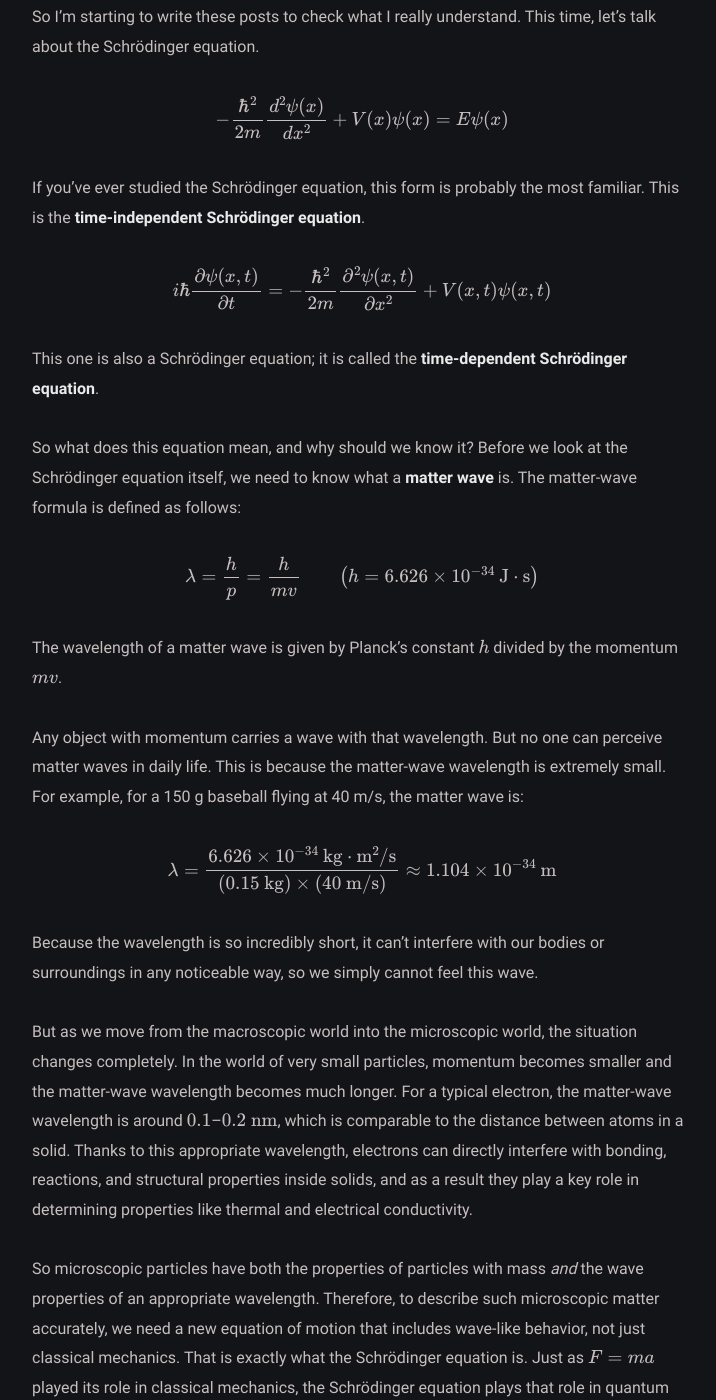
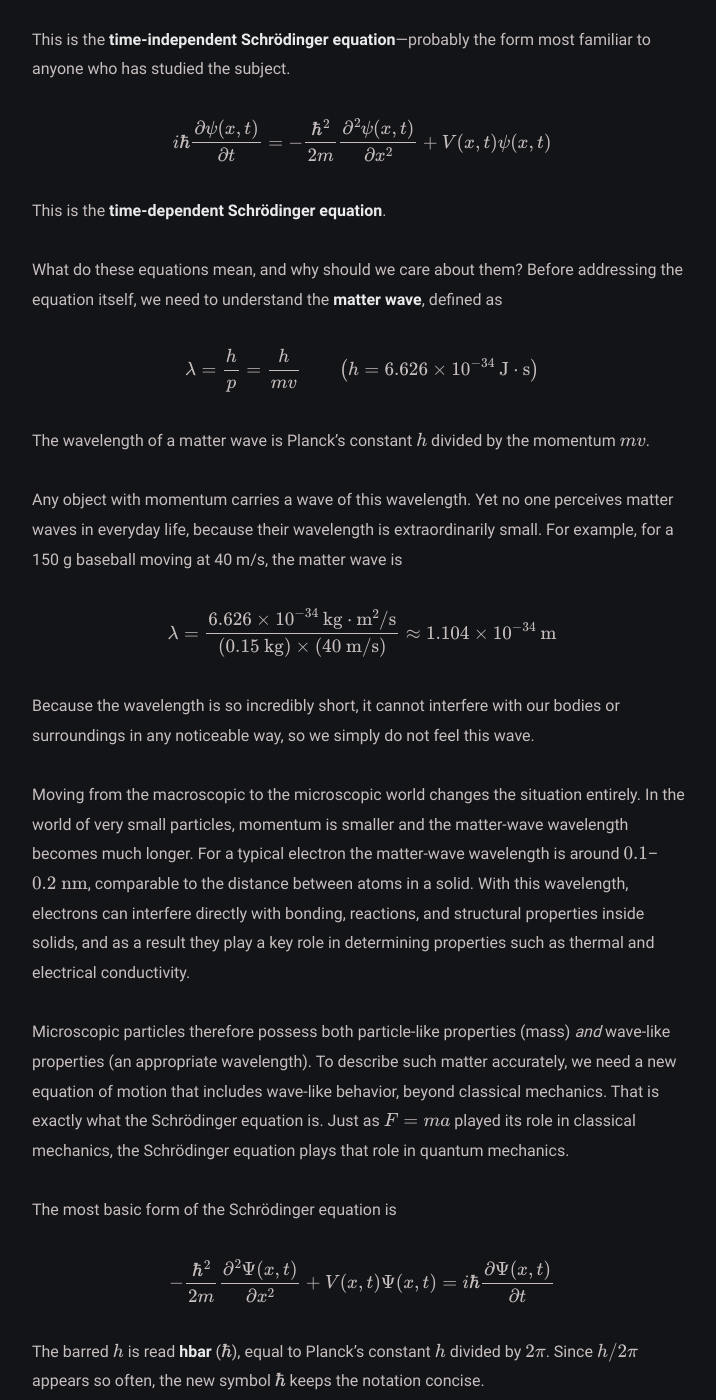
Before and after one commit to Oasisforhaanee/Oasisforhaanee.github.io, a Jekyll site: the page built from _posts/2026-07-12-schrodinger-equation.md, in a window 1280 px wide and 1400 px high, scrolled down 577 px. Shown: the whole window, without its empty margins (278-994 px from the left). Built offline with Jekyll 4.4.1, drawn with Linux system fonts in a browser that asks for light colours; comment, search, counter and statistics services are not loaded; some of the changed text lies outside the part shown.

Commit message:
Rewrite post: 2026-07-12-schrodinger-equation

```diff
--- a/_posts/2026-07-12-schrodinger-equation.md
+++ b/_posts/2026-07-12-schrodinger-equation.md
@@ -8,61 +8,58 @@
 canonicalURL: "https://blog.naver.com/kkul20235/224343743129"
 usemathjax: true
 comments: true
+
 ---
 
-Hi everyone. It's been a while. Surprisingly, I'm already a month past my military discharge. Life after service is honestly amazing — yahoo!
-
-Anyway, I've been consistently self-studying quantum mechanics since getting out, but it's not easy. I'm not always sure whether I actually understand something or just look like I do. So I'm starting to write these posts to check what I really understand. This time, let's talk about the Schrödinger equation.
+The Schrödinger equation is the fundamental equation of quantum mechanics. This post explains what it means, where it comes from, and why it is needed.
 
 $$-\frac{\hbar ^2}{2m}\frac{d^2\psi (x)}{dx^2}+V(x)\psi (x)=E\psi (x)$$
 
-If you've ever studied the Schrödinger equation, this form is probably the most familiar. This is the **time-independent Schrödinger equation**.
+This is the **time-independent Schrödinger equation**—probably the form most familiar to anyone who has studied the subject.
 
 $$i\hbar \frac{\partial \psi (x,t)}{\partial t}=-\frac{\hbar ^2}{2m}\frac{\partial ^2\psi (x,t)}{\partial x^2}+V(x,t)\psi (x,t)$$
 
-This one is also a Schrödinger equation; it is called the **time-dependent Schrödinger equation**.
+This is the **time-dependent Schrödinger equation**.
 
-So what does this equation mean, and why should we know it? Before we look at the Schrödinger equation itself, we need to know what a **matter wave** is. The matter-wave formula is defined as follows:
+What do these equations mean, and why should we care about them? Before addressing the equation itself, we need to understand the **matter wave**, defined as
 
 $$\lambda =\frac{h}{p}=\frac{h}{mv}\qquad \left(h=6.626\times 10^{-34}\ \text{J}\cdot \text{s}\right)$$
 
-The wavelength of a matter wave is given by Planck's constant $h$ divided by the momentum $mv$.
+The wavelength of a matter wave is Planck's constant $h$ divided by the momentum $mv$.
 
-Any object with momentum carries a wave with that wavelength. But no one can perceive matter waves in daily life. This is because the matter-wave wavelength is extremely small. For example, for a 150 g baseball flying at 40 m/s, the matter wave is:
+Any object with momentum carries a wave of this wavelength. Yet no one perceives matter waves in everyday life, because their wavelength is extraordinarily small. For example, for a 150 g baseball moving at 40 m/s, the matter wave is
 
 $$\lambda =\frac{6.626\times 10^{-34}\ \text{kg}\cdot \text{m}^2/\text{s}}{(0.15\ \text{kg})\times (40\ \text{m/s})}\approx 1.104\times 10^{-34}\ \text{m}$$
 
-Because the wavelength is so incredibly short, it can't interfere with our bodies or surroundings in any noticeable way, so we simply cannot feel this wave.
+Because the wavelength is so incredibly short, it cannot interfere with our bodies or surroundings in any noticeable way, so we simply do not feel this wave.
 
-But as we move from the macroscopic world into the microscopic world, the situation changes completely. In the world of very small particles, momentum becomes smaller and the matter-wave wavelength becomes much longer. For a typical electron, the matter-wave wavelength is around $0.1$–$0.2\ \text{nm}$, which is comparable to the distance between atoms in a solid. Thanks to this appropriate wavelength, electrons can directly interfere with bonding, reactions, and structural properties inside solids, and as a result they play a key role in determining properties like thermal and electrical conductivity.
+Moving from the macroscopic to the microscopic world changes the situation entirely. In the world of very small particles, momentum is smaller and the matter-wave wavelength becomes much longer. For a typical electron the matter-wave wavelength is around $0.1$–$0.2\ \text{nm}$, comparable to the distance between atoms in a solid. With this wavelength, electrons can interfere directly with bonding, reactions, and structural properties inside solids, and as a result they play a key role in determining properties such as thermal and electrical conductivity.
 
-So microscopic particles have both the properties of particles with mass *and* the wave properties of an appropriate wavelength. Therefore, to describe such microscopic matter accurately, we need a new equation of motion that includes wave-like behavior, not just classical mechanics. That is exactly what the Schrödinger equation is. Just as $F=ma$ played its role in classical mechanics, the Schrödinger equation plays that role in quantum mechanics.
+Microscopic particles therefore possess both particle-like properties (mass) *and* wave-like properties (an appropriate wavelength). To describe such matter accurately, we need a new equation of motion that includes wave-like behavior, beyond classical mechanics. That is exactly what the Schrödinger equation is. Just as $F=ma$ played its role in classical mechanics, the Schrödinger equation plays that role in quantum mechanics.
 
-The most basic form of the Schrödinger equation is:
+The most basic form of the Schrödinger equation is
 
 $$-\frac{\hbar ^2}{2m}\frac{\partial ^2\Psi (x,t)}{\partial x^2}+V(x,t)\Psi (x,t)=i\hbar \frac{\partial \Psi (x,t)}{\partial t}$$
 
-The $h$ with a bar on top is read **hbar** ($\hbar$), and it equals Planck's constant $h$ divided by $2\pi$. Since $h/2\pi$ appears so often, we introduce the new symbol $\hbar$ to keep things concise.
+The barred $h$ is read **hbar** ($\hbar$), equal to Planck's constant $h$ divided by $2\pi$. Since $h/2\pi$ appears so often, the new symbol $\hbar$ keeps the notation concise.
 
-What this equation means is straightforward. Given a time-dependent wave function $\psi(x,t)$ inside a potential field $V(x,t)$, it tells us how that wave function **propagates** over time.
+What the equation means is straightforward. Given a time-dependent wave function $\psi(x,t)$ inside a potential field $V(x,t)$, it tells us how that wave function **propagates** over time.
 
-If we look at the left-hand side at a specific time $t_1$, the second derivative of the wave function together with $V(x,t_1)\Psi(x,t_1)$ produces a single result. That result connects with the time derivative on the right-hand side, telling us how the wave function evolves as time passes.
-
-The motion of the wave in this video is also obtained by solving the Schrödinger equation at each time step and plotting the wave's position.
+At a specific time $t_1$, the second derivative of the wave function together with $V(x,t_1)\Psi(x,t_1)$ produces a single value. That value is linked to the time derivative on the right-hand side, determining how the wave function evolves as time passes.
 
 ![Wave packet in a well potential](/assets/img/schrodinger_well_wave.gif)
 
-So what about the time-*independent* Schrödinger equation? If the potential $V(x,t)$ does *not* change with time — that is, if it only depends on position, $V(x)$ — then we may assume the wave function $\Psi(x,t)$ takes the separated form:
+What about the time-*independent* Schrödinger equation? If the potential $V(x,t)$ does *not* change with time—that is, if it depends only on position, $V(x)$—then we may assume the wave function $\Psi(x,t)$ takes the separated form
 
 $$\Psi (x,t)=\psi (x)\,\phi (t)$$
 
-Strictly speaking, this assumption requires $\Psi(x,t)$ to be a **stationary state**, but I'll cover that in the next post.
+Strictly speaking, this assumption requires $\Psi(x,t)$ to be a **stationary state**, which is covered in the next post.
 
-Why *can* we separate the time and space parts like this? Well, if we actually solve the equation, we end up with separate solutions for $\psi(x)$ and $\phi(t)$ anyway. One important property of linear equations is that any linear combination of already-known solutions is again a new solution. Since the Schrödinger equation is also a linear partial differential equation, a linear combination of its solutions is still a solution.
+Why can we separate the time and space parts in this way? Because when we actually solve the equation, we end up with separate solutions for $\psi(x)$ and $\phi(t)$. One important property of linear equations is that any linear combination of known solutions is again a solution. Since the Schrödinger equation is a linear partial differential equation, a linear combination of its solutions is still a solution.
 
-The process of finding the solution feels a bit hand-wavy, honestly. It's almost like we're guessing the form and then checking that it works. But that's generally how solving linear differential equations goes. You assume a form that's easy to solve, transform the equation, and then build the general solution as a superposition of the individual solutions you found. The method of assuming the function is a product of terms each depending on a single independent variable — like the wave function above — is called **separation of variables**.
+The process of finding the solution has a slightly hand-wavy feel: one essentially guesses the form and then verifies that it works. But this is generally how linear differential equations are solved—assume a tractable form, transform the equation, and build the general solution as a superposition of the individual solutions found. The technique of assuming the function is a product of terms, each depending on a single independent variable, is called **separation of variables**.
 
-Anyway, substituting the separated form $\Psi(x,t)=\psi(x)\phi(t)$ into the time-dependent Schrödinger equation gives:
+Substituting the separated form $\Psi(x,t)=\psi(x)\phi(t)$ into the time-dependent Schrödinger equation gives
 
 $$i\hbar \psi (x)\frac{d\phi (t)}{dt}=\left[-\frac{\hbar ^2}{2m}\frac{d^2\psi (x)}{dx^2}+V(x)\psi (x)\right]\phi (t)$$
 
@@ -70,27 +67,27 @@
 
 $$i\hbar \frac{1}{\phi (t)}\frac{d\phi (t)}{dt}=\frac{1}{\psi (x)}\left[-\frac{\hbar ^2}{2m}\frac{d^2\psi (x)}{dx^2}+V(x)\psi (x)\right]$$
 
-The left side is an equation in $t$, the right side an equation in $x$. Since $x$ and $t$ are independent variables, for this equality to hold for all $x$ and $t$, each side must equal a constant. Let's call that constant $C$. Solving these differential equations for the general solutions gives:
+The left side is a function of $t$, the right side a function of $x$. Since $x$ and $t$ are independent variables, for the equality to hold for all $x$ and $t$, each side must equal a constant. Denote that constant by $C$. Solving the differential equations for the general solutions gives
 
 $$i\hbar \frac{1}{\phi (t)}\frac{d\phi (t)}{dt}=C\quad\Rightarrow\quad \phi (t)=e^{-iCt/\hbar}$$
 
 $$\frac{1}{\psi (x)}\left[-\frac{\hbar ^2}{2m}\frac{d^2\psi (x)}{dx^2}+V(x)\psi (x)\right]=E$$
 
-The result is that the time part takes the form $e^{-iEt/\hbar}$, while $\psi(x)$ is determined by the potential $V(x)$.
+The time part takes the form $e^{-iEt/\hbar}$, while $\psi(x)$ is determined by the potential $V(x)$.
 
-The time term of a wave is generally written as $e^{-i\omega t}$ (see the Complex Plane post).
+The time term of a wave is generally written as $e^{-i\omega t}$ (see the [Complex Plane post](https://oasisforhaanee.github.io/complex-plane/)).
 
 ![Traveling wave](/assets/img/schrodinger_traveling_wave.gif)
 
-Also, for a wave with energy $E$, the relation between energy and angular frequency is:
+Also, for a wave of energy $E$, the relation between energy and angular frequency is
 
 $$E=h\nu =\hbar \omega \quad\Rightarrow\quad \omega =\frac{E}{\hbar }$$
 
-So the time-dependent term for an energy-carrying wave can be written as:
+So the time-dependent factor for an energy-carrying wave can be written as
 
 $$e^{-i\omega t}=e^{-i\frac{E}{\hbar }t}$$
 
-Does the similarity to the expression we obtained for the time part make sense? That constant $C$ turns out to be essentially the energy $E$ of the wave.
+This matches the expression obtained for the time part above. The constant $C$ turns out to be essentially the energy $E$ of the wave.
 
 Putting it all together:
 
@@ -98,11 +95,11 @@
 
 $$\Psi (x,t)=\psi (x)\,\phi (t)=\psi (x)\,e^{-iEt/\hbar }$$
 
-This means that if we have a spatial wave function $\psi(x)$ with definite energy $E$, multiplying it by the time factor $e^{-iEt/\hbar}$ makes the overall wave function rotate in the complex plane as time advances, with the rotation speed depending on the energy.
+This means that if we have a spatial wave function $\psi(x)$ of definite energy $E$, multiplying it by the time factor $e^{-iEt/\hbar}$ makes the overall wave function rotate in the complex plane as time advances, with the rotation speed determined by the energy.
 
 ![Wave function rotating in the complex plane](/assets/img/schrodinger_wavefunction_3d.gif)
 
-That's it for this post. Thank you for reading all the way through.
+That is it for this post. Thank you for reading.
 
 ---
 
```
